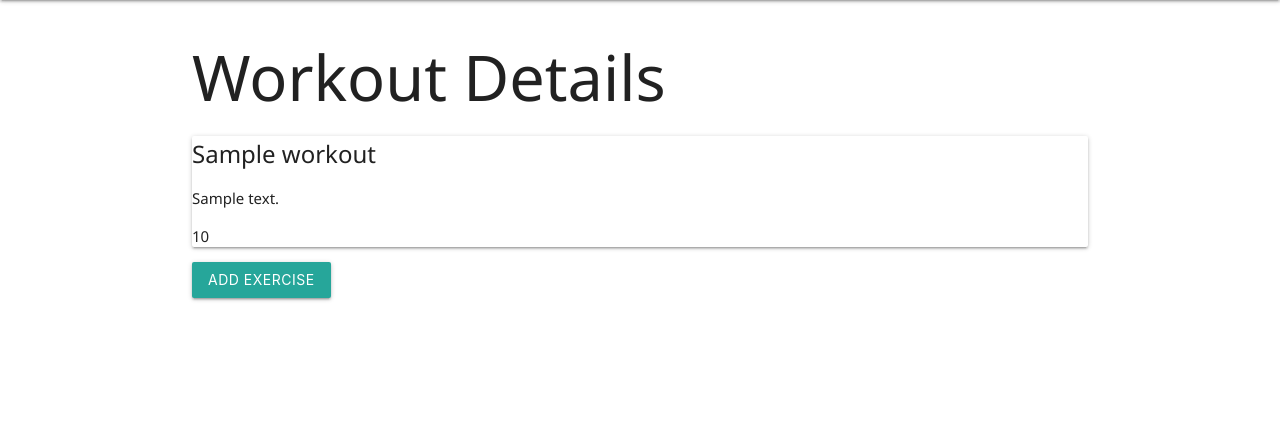
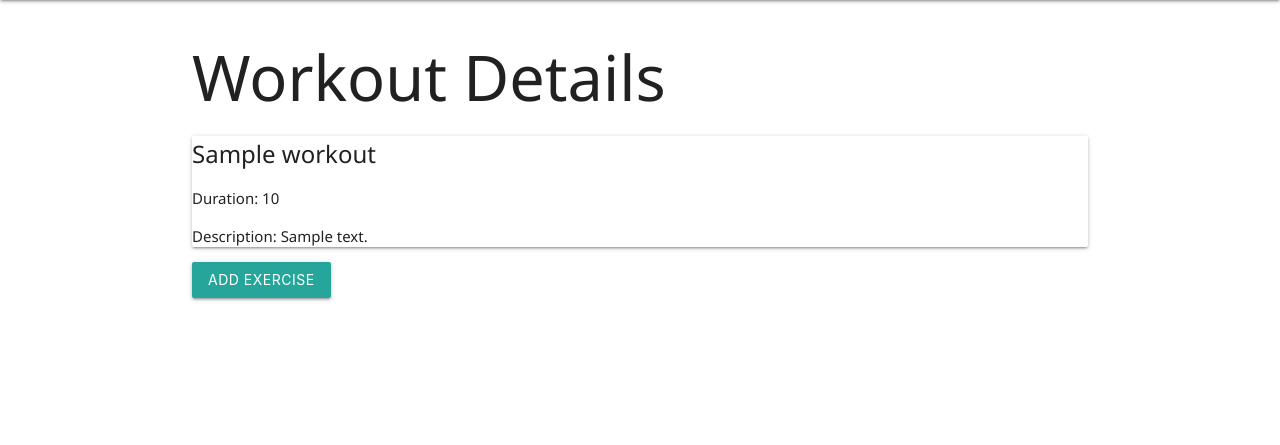
Before and after one commit to jadewang425/gym_grid, a Django app: template main_app/templates/workouts/detail.html in a window 1280 px wide. Shown: the part 64-509 px from the top of the page. Run offline with Django 4.2, Linux system fonts and the light colour scheme; tables that the repository leaves empty hold one stand-in row (values such as "Sample post"); the template is opened without the code that fills it: values that come from a table or form of the project are taken from there, most other values are stand-ins (such as "Sample title", 1, 10 or a date in 2020); parts of the project's set-up code (start-up, migrations or seed data) failed here and were passed over.

Commit message:
fixed workout create form redirect

```diff
--- a/main_app/templates/workouts/detail.html
+++ b/main_app/templates/workouts/detail.html
@@ -6,8 +6,8 @@
     <div class="card">
         <div class="car-content">
             <span class="card-title">{{ workout.name }}</span>
-            <p> {{ workout.description }}</p>
-            <p>{{ workout.duration }}</p>
+            <p>Duration: {{ workout.duration }}</p>
+            <p>Description: {{ workout.description }}</p>
         </div>
     </div>
 </div>
--- a/main_app/views.py
+++ b/main_app/views.py
@@ -29,7 +29,6 @@ def workouts_detail(request, workout_id):
 class WorkoutCreate(CreateView):
     model = Workout
     fields = ['name', 'date', 'duration', 'description']
-    success_url = '/workouts/{workout_id}'
 
 class WorkoutUpdate(UpdateView):
     model = Workout
```
